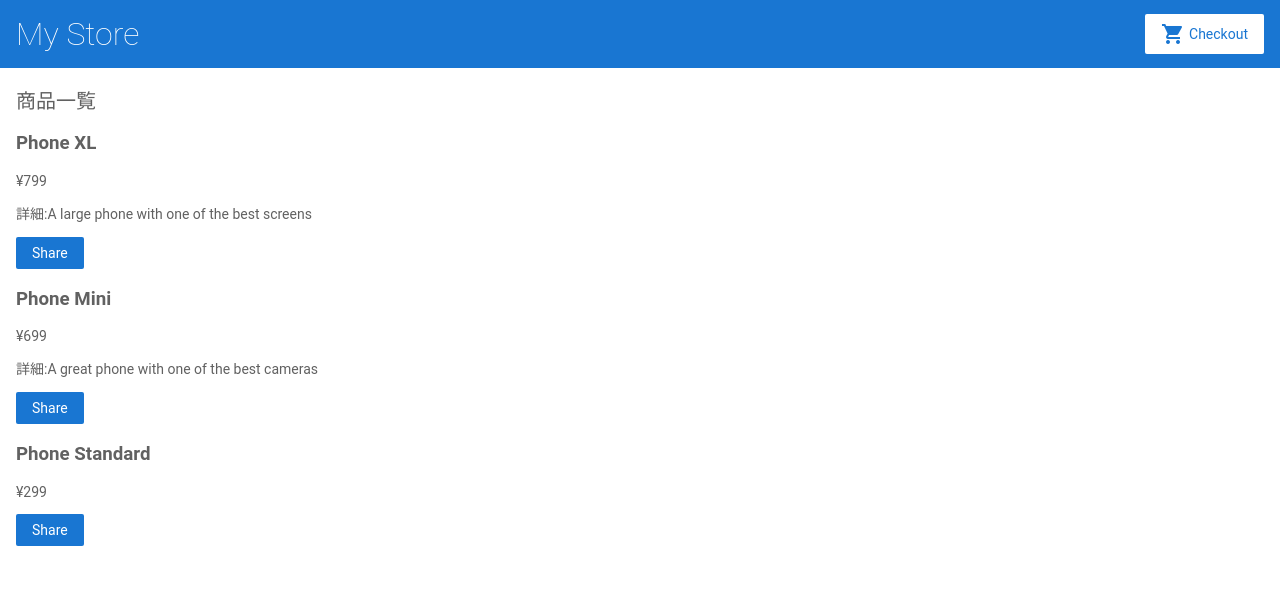
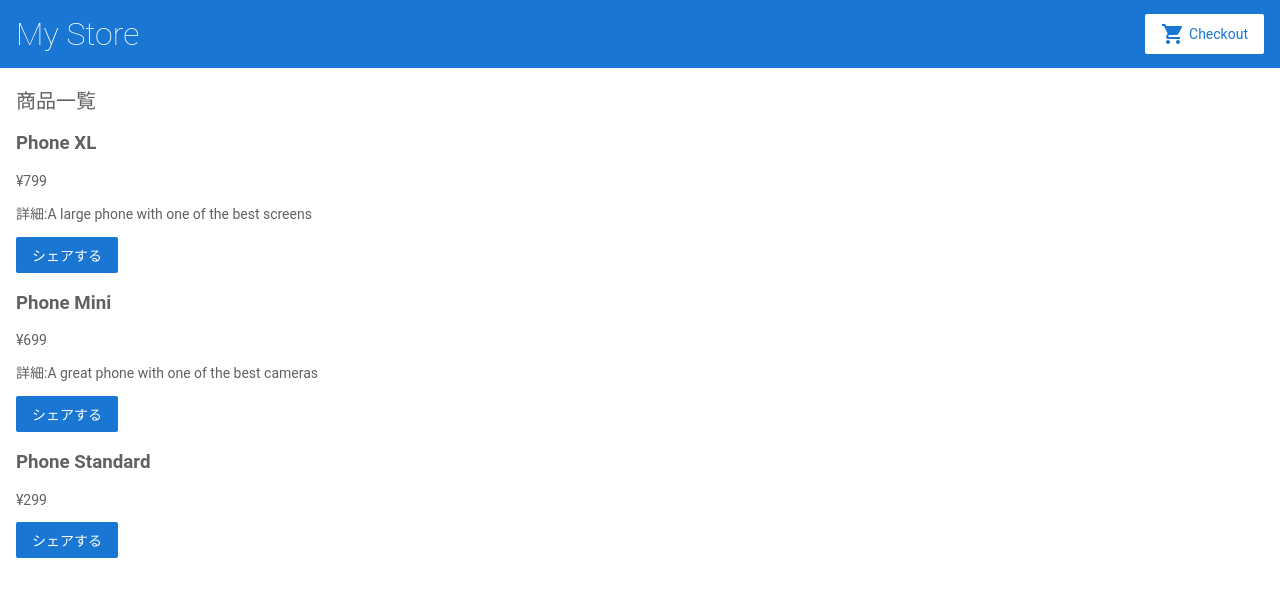
Before and after one commit to cazukt/coo-kt-ohveng, an Angular app: page / in a window 1280 px wide. Shown: the top 596 px of the page. Built offline with nearby package versions, Linux system fonts and the light colour scheme.

Commit message:
1 file modified

```diff
--- a/src/app/product-list/product-list.component.html
+++ b/src/app/product-list/product-list.component.html
@@ -9,7 +9,7 @@
     詳細:{{product.description}}
   </p>
 
-  <button (click)="share()">Share</button>
+  <button (click)="share()">シェアする</button>
 
 </div>
 
```
